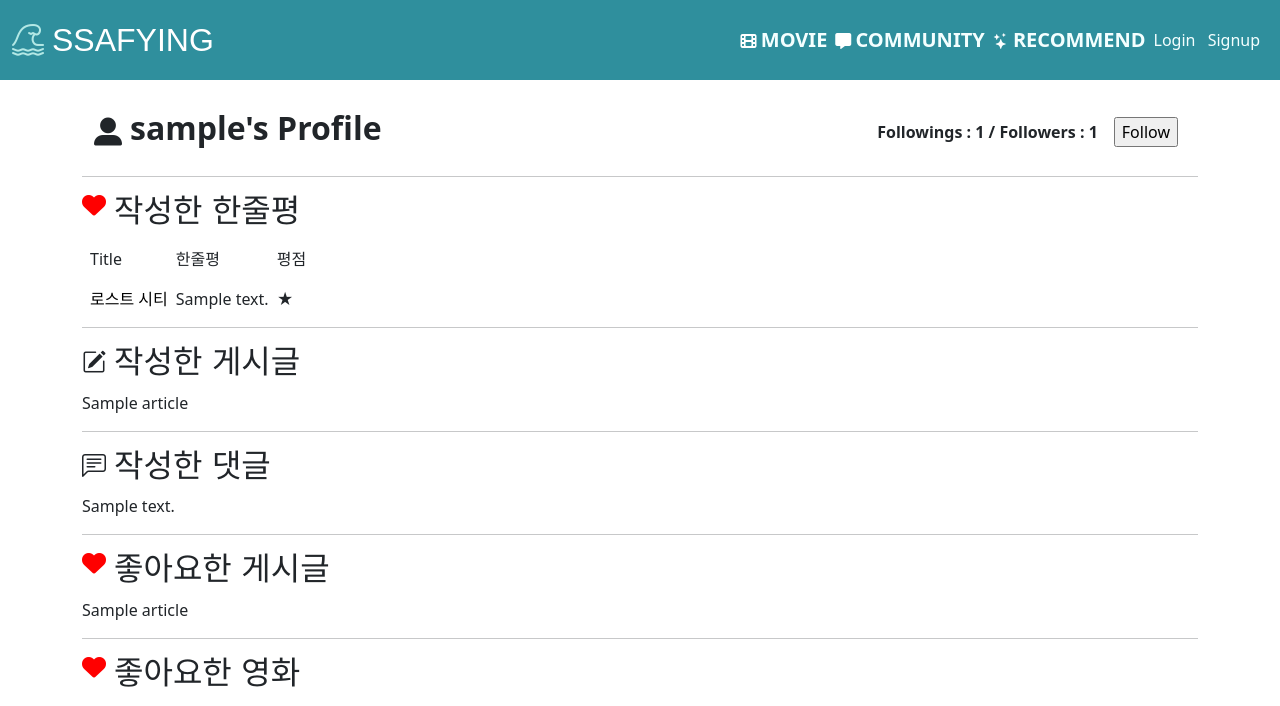
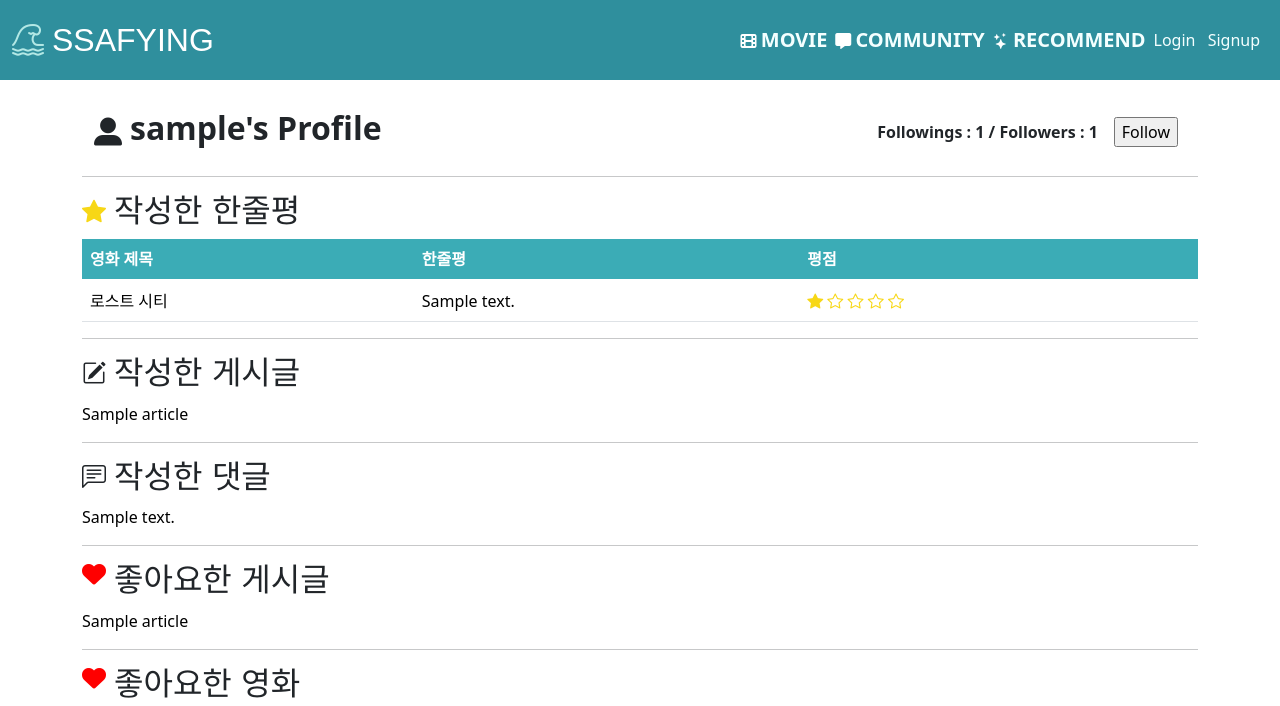
Before and after one commit to bonfire8/ssafypjt, a Django app: a page that uses templates/base.html in a window 1280 px wide. Shown: the top 706 px of the page. Run offline with Django 3.2, Linux system fonts and the light colour scheme; data comes from the database, SQL or seed files in the repository; tables that the repository leaves empty hold one stand-in row (values such as "Sample post"); some libraries are stand-ins or nearby versions.

Commit message:
profile 디자인

```diff
--- a/accounts/templates/accounts/profile.html
+++ b/accounts/templates/accounts/profile.html
@@ -56,42 +56,75 @@
 
     <hr>
     <div class="d-flex">
-        <i class="fs-4 fa-solid fa-heart me-2" style="color:red"></i>
+        <i class="fs-4 me-2 bi bi-star-fill" style='color:#F7D716'></i>
         <h2 class='write'>작성한 한줄평</h2>
     </div>
 
+
+    <table class="table table-hover" style='color:white'>
+        <thead style="background-color:#3BACB6; color:white">
+          <tr>
+            <th>영화 제목</th>
+            <th>한줄평</th>
+            <th>평점</th>
+          </tr>
+        </thead>
+        <tbody>
             {% for comment in person.movie_comments.all %}
-    <div class='d-flex  m-2'>
-        <div class="me-2">
-            <p>Title</p>
+            <tr>
+                <td>
                 {% for movie in movies %}
                     {% if movie.id == comment.movie_id %}
                         <a class='text-decoration-none' style="color:black" href='{% url 'movies:detail' movie.pk %}'>{{ movie.title }}</a>
                     {% endif %}
                 {% endfor %}
-        </div>
-        <div class="me-2">
-            <p>한줄평</p>
-            {{comment.content}}
-        </div>
-        <div class="me-2">
-            <p>평점</p>
-            {% if comment.rank == 1 %} ★
-            {% elif comment.rank == 2 %} ★★
-            {% elif comment.rank == 3 %} ★★★
-            {% elif comment.rank == 4 %} ★★★★
-            {% elif comment.rank == 5 %} ★★★★★
+                </td>
+                <td style='color:black'>{{comment.content}}</td>
+                <td style='color:#F7D716'>
+                    {% if comment.rank == 1 %}
+                    <i class="bi bi-star-fill"></i>
+                    <i class="bi bi-star"></i>
+                    <i class="bi bi-star"></i>
+                    <i class="bi bi-star"></i>
+                    <i class="bi bi-star"></i>
+                    {% elif comment.rank == 2 %}
+                    <i class="bi bi-star-fill"></i>
+                    <i class="bi bi-star-fill"></i>
+                    <i class="bi bi-star"></i>
+                    <i class="bi bi-star"></i>
+                    <i class="bi bi-star"></i>
+                    {% elif comment.rank == 3 %}
+                    <i class="bi bi-star-fill"></i>
+                    <i class="bi bi-star-fill"></i>
+                    <i class="bi bi-star-fill"></i>
+                    <i class="bi bi-star"></i>
+                    <i class="bi bi-star"></i>
+                    {% elif comment.rank == 4 %}
+                    <i class="bi bi-star-fill"></i>
+                    <i class="bi bi-star-fill"></i>
+                    <i class="bi bi-star-fill"></i>
+                    <i class="bi bi-star-fill"></i>
+                    <i class="bi bi-star"></i>
+                    {% elif comment.rank == 5 %}
+                    <i class="bi bi-star-fill"></i>
+                    <i class="bi bi-star-fill"></i>
+                    <i class="bi bi-star-fill"></i>
+                    <i class="bi bi-star-fill"></i>
+                    <i class="bi bi-star-fill"></i>
                     {% endif %}
-        </div>
-    </div>
+                </td>
+            </tr>
             {% endfor %}
+        </tbody>
+      </table>
+
     <hr>
     <div class="d-flex">
         <i class="fs-4 me-2 bi bi-pencil-square"></i>
         <h2 class='write'>작성한 게시글</h2>
     </div>
     {% for article in person.article_set.all %}
-        <div>{{ article.title }}</div>
+    <a class='text-decoration-none' style="color:black" href='{% url 'community:detail' article.pk %}'>{{ article.title }}</a>
     {% endfor %}
 
     <hr>
@@ -100,7 +133,7 @@
         <h2 class='comment'>작성한 댓글</h2>
     </div>
     {% for comment in person.comments.all %}
-    <div> {{ comment.content }} </div>
+    <a class='text-decoration-none' style="color:black" href='{% url 'community:detail' comment.pk %}'>{{ comment.content }}</a>
     {% endfor %}
 
     <hr>
@@ -109,7 +142,7 @@
         <h2 class='like_write'>좋아요한 게시글 </h2>
     </div>
     {% for article in person.like_articles.all %}
-        <div> {{ article.title }} </div>
+        <a class='text-decoration-none' style="color:black" href='{% url 'community:detail' article.pk %}'>{{ article.title }}</a>
 
     {% endfor %}
     <hr>
@@ -117,17 +150,19 @@
         <i class="fs-4 fa-solid fa-heart me-2" style="color:red"></i>
         <h2 class='like_write'>좋아요한 영화 </h2>
     </div>
-    <div class="d-flex">
+    <div class="container">
+        <section class="row row-cols-xs-1 d-flex justify-content-center">
             {% for movie in movielist%}
-        <div class="m-2">
-            <img src="https://image.tmdb.org/t/p/w200{{movie.poster_path}}" alt={{ movie.title}} width='200' height='300'>
-            <br>
-            <a class='text-decoration-none' style="color:black" href='{% url 'movies:detail' movie.pk %}'>{{ movie.title }}</a>
+            <div class="card m-2 d-flex justify-content-center" style="width:18rem; background-color:#B3E8E5">
+                <img src="https://image.tmdb.org/t/p/w200{{movie.poster_path}}" alt={{ movie.title}} class="m-1">
+                <div class="card-body">
+                    <a class='card-title fw-bold text-decoration-none' style="color:black" href='{% url 'movies:detail' movie.pk %}'>{{ movie.title }}</a>
+                </div>
+            </div>
+            {% endfor %}
+        </section>
     </div>
 
-        {% endfor %}
-    </div>
-
-    <hr>
+    <br>
     <a href="{% url 'movies:index' %}">BACK</a>
 {% endblock content %}
--- a/templates/base.html
+++ b/templates/base.html
@@ -96,7 +96,7 @@
 
     </div>
   <footer>
-    <div class="fixed-bottom d-flex justify-content-center" style="height: 30px; background-color:#2F8F9D;">
+    <div class="d-flex justify-content-center" style="height: 30px; background-color:#2F8F9D;">
       <p style='color: white'>SSAFYING, ✨영화 '성도'의 주현배우✨</p>
     </div>
   </footer>
```
Lines whose indentation alone changed are shown as unchanged.
